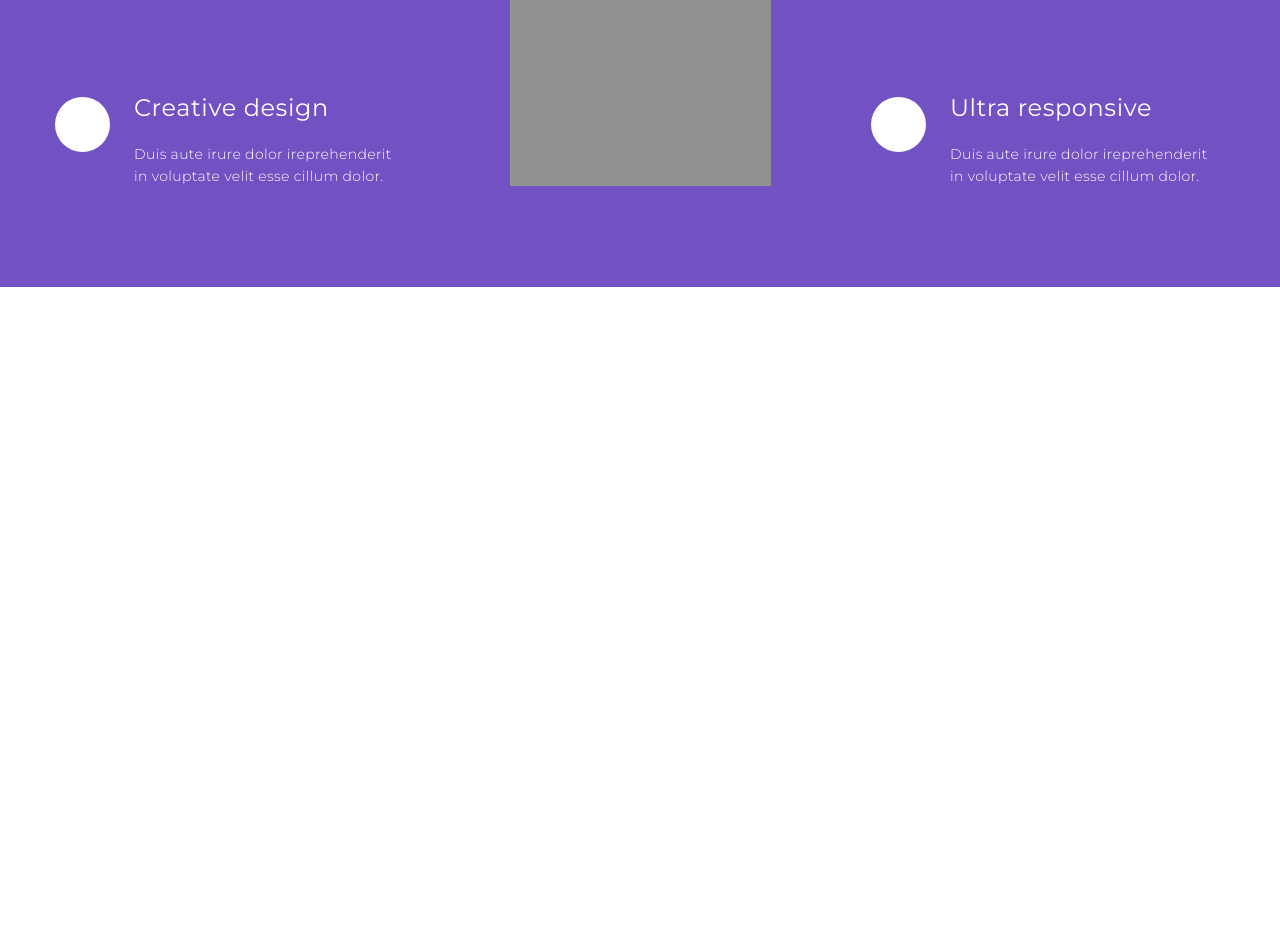
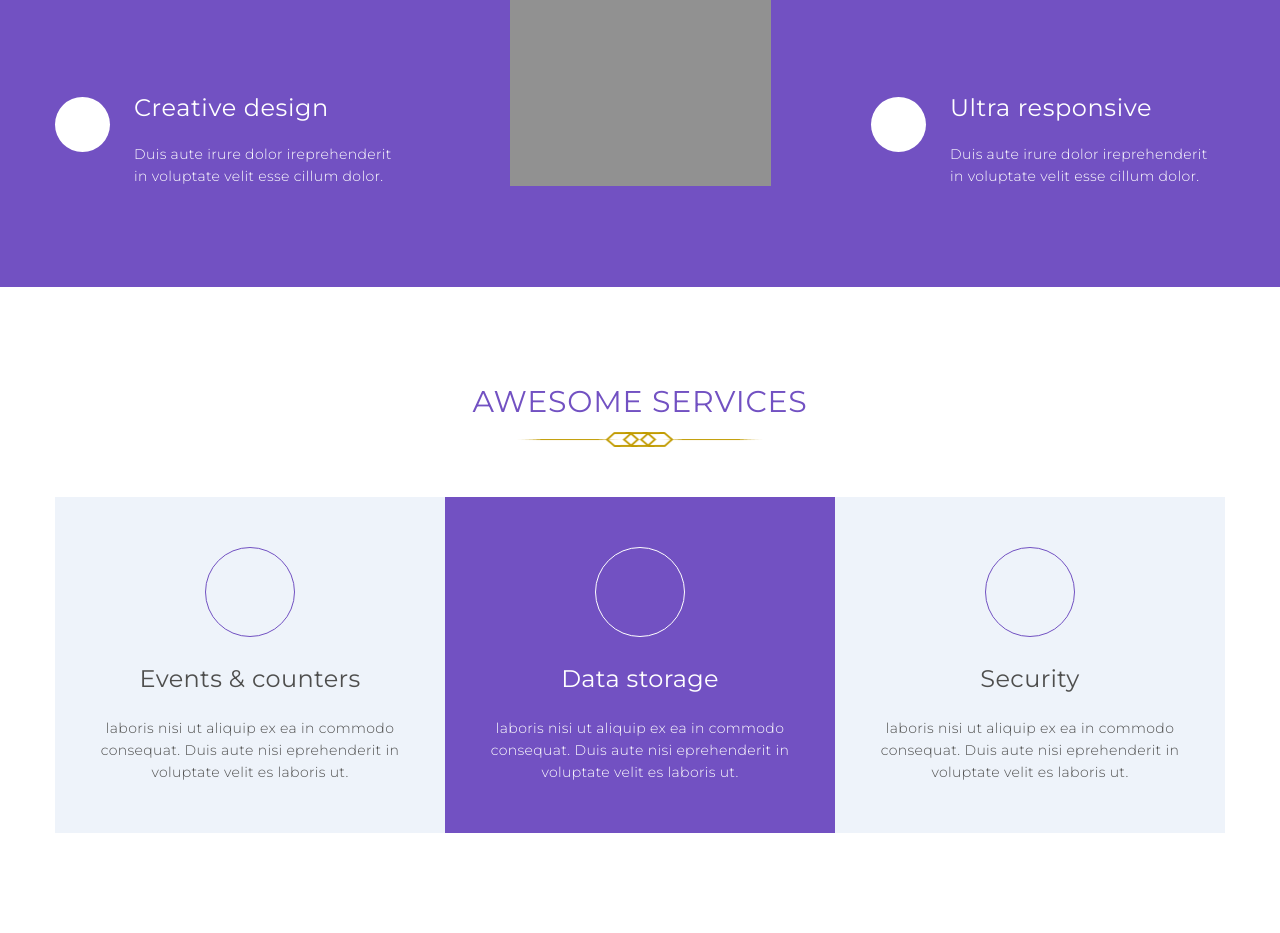
Before and after one commit to akaindark/madari, a website: page app/index.html in a window 1280 px wide. Shown: the part 2020-2953 px from the top of the page. Before the commit the page ends 2307 px from the top, so only its background shows below. Drawn offline with nearby package versions, Linux system fonts and the light colour scheme; files that its build step writes are made by us from their sources.

Commit message:
added section service

```diff
--- a/app/index.html
+++ b/app/index.html
@@ -228,6 +228,43 @@
 
       <!-- ========Service======== -->
 
+      <section class="service">
+        <div class="container">
+          <h2 class="service__title">AWESOME SERVICES</h2>
+          <div class="service__inner">
+            <div class="service__item">
+              <div class="service__img"></div>
+              <h4 class="service__subtitle">
+                Events & counters
+              </h4>
+              <p class="service__text">
+                laboris nisi ut aliquip ex ea in commodo consequat. Duis aute nisi eprehenderit in voluptate velit es
+                laboris ut.
+              </p>
+            </div>
+            <div class="service__item service__item--active">
+              <div class="service__img"></div>
+              <h4 class="service__subtitle">
+                Data storage
+              </h4>
+              <p class="service__text">
+                laboris nisi ut aliquip ex ea in commodo consequat. Duis aute nisi eprehenderit in voluptate velit es
+                laboris ut.
+              </p>
+            </div>
+            <div class="service__item">
+              <div class="service__img"></div>
+              <h4 class="service__subtitle">
+                Security
+              </h4>
+              <p class="service__text">
+                laboris nisi ut aliquip ex ea in commodo consequat. Duis aute nisi eprehenderit in voluptate velit es
+                laboris ut.
+              </p>
+            </div>
+          </div>
+        </div>
+      </section>
 
     </main>
 
--- a/app/scss/style.scss
+++ b/app/scss/style.scss
@@ -319,3 +319,50 @@
 }
 
 /* ========Service======== */
+
+.service{
+  padding: 100px 0px;
+}
+.service__title{
+  @include title;
+  color: $bg;
+  margin-bottom: 80px;
+}
+.service__inner{
+  display: flex;
+  justify-content: space-between;
+}
+.service__item{
+  padding: 50px 40px;
+  text-align: center;
+  background-color: $whiteText;
+  transition: all .5s;
+  &:hover,
+  &:active{
+    background-color: $bg;
+    color: $white;
+    .service__img{
+      border-color: $white;
+    }
+  }
+  &--active{
+    background-color: $bg;
+    color: $white;
+    .service__img{
+      border-color: $white;
+    }
+  }
+}
+.service__img{
+  width: 90px;
+  height: 90px;
+  border-radius: 50%;
+  border: 1px solid $bg;
+  margin: 0px auto 30px;
+}
+.service__subtitle{
+  font-size: 24px;
+  line-height: 1;
+  font-weight: 400;
+  margin-bottom: 26px;
+}
```
